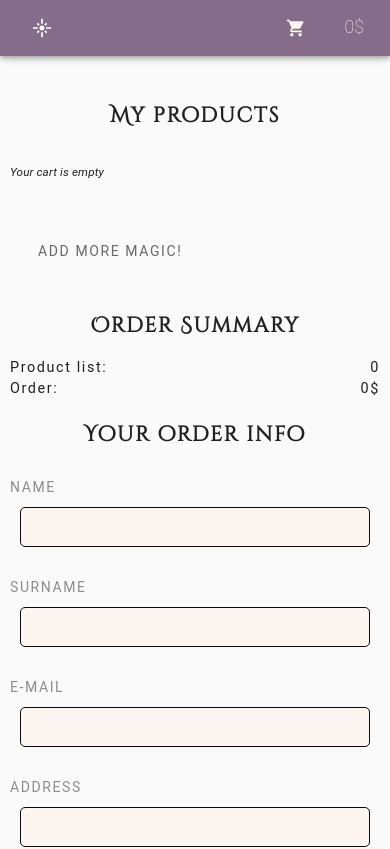
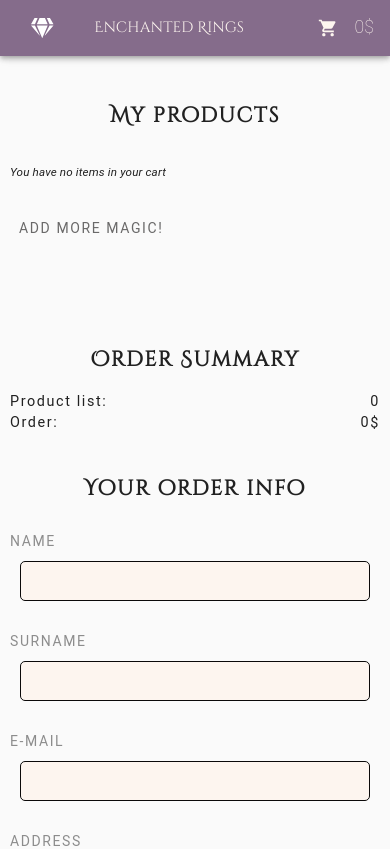
Before and after one commit to Geometric7/react_shop_fullstack, a React (Create React App) app: page /order in a window 390 px wide. Shown: the top 849 px of the page. Built offline with nearby package versions, Linux system fonts and the light colour scheme.

Commit message:
Fix buttons and layout for mobile mode

```diff
--- a/src/components/common/InputMode/InputMode.module.scss
+++ b/src/components/common/InputMode/InputMode.module.scss
@@ -19,9 +19,9 @@
 }
 @media (max-width: 768px) {
   .component {
-  width: 30px;
+  width: 45px;
   line-height: 1;
-  font-size: 0.6rem;
+  font-size: 0.9rem;
   margin: 0.5rem;
   }
 }
--- a/src/components/features/Cart/Cart.js
+++ b/src/components/features/Cart/Cart.js
@@ -21,7 +21,7 @@ const Component = ({ cart, total }) => {
         <Button
           className={styles.shop}
           color="inherit"
-          startIcon={<ShoppingCart />}
+          endIcon={<ShoppingCart />}
           onClick={(e) => handleClick(e)}
         >
         </Button>
@@ -39,7 +39,7 @@ const Component = ({ cart, total }) => {
               ))) :
                 (
                   <small className={styles.noProducts}>
-                    <i>Empty cart</i>
+                    <p>You have no items in your cart</p>
                   </small>
                 )
               }
@@ -61,7 +61,7 @@ const Component = ({ cart, total }) => {
                   className={styles.button}
                   variant="contained"
                   disabled={cart.rings.length ? false : true} onClick={(e) => handleClick(e)}>
-                  Continue the order
+                  GO TO CART
                 </Button>
               </NavLink>
             </div>
--- a/src/components/features/Cart/Cart.module.scss
+++ b/src/components/features/Cart/Cart.module.scss
@@ -1,4 +1,9 @@
 @import "../../../styles/settings.scss";
+
+.shop {
+  justify-content: center;
+  padding-right: 0;
+}
 
 .cartlink {
   position: static;
@@ -57,6 +62,8 @@
 }
 .noProducts {
     color: $text-color-dark;
+    font-size: 12px;
+text-align: center;
 }
 .summary {
   p {
@@ -64,7 +71,6 @@
     font: 700 1.1rem $text-font;
     letter-spacing: 0.3rem;
     border-bottom: 1px solid $base-color;
-
   }
 
   & > div {
@@ -84,23 +90,27 @@
 .linkContinue {
   float: right;
   margin-top: 50px;
-  text-decoration: none;
   .button {
-    width: 60%;
+    width: auto;
     background-color: $base-color;
     height: 50px;
     color: $text-color-light;
     letter-spacing: 0.1rem;
+    transition: all 0.6s ease-in-out;
+    white-space: nowrap;
+
+
     &:hover {
-        background-color: lighten($color: $palette-color, $amount: 90%);
-    }
+        background-color: lighten($color: $palette-color, $amount: 5%);
+        transition: all 0.6s ease-in-out;
+      }
   }
 }
 
 @media (max-width: 768px) {
   .cartlink {
     span {
-      padding-right: 10px;
+      //padding-right: 10px;
     }
   }
 }
@@ -109,4 +119,8 @@
   .cart {
     width: 100vw;
   }
+
+  .shop {
+    padding-left: 0px,
+  }
 }
--- a/src/components/layout/Footer/Footer.module.scss
+++ b/src/components/layout/Footer/Footer.module.scss
@@ -5,7 +5,6 @@
     color: #ffff;
     padding: 10px;
     font-family: 'Dosis', sans-serif;
-
     clear: both;
     position: relative;
     height: 80px;
@@ -34,5 +33,17 @@
  @media (max-width: 768px) {
    .root {
      font-size: 12px;
+     margin-top: 10px;
+     height: 68px;
    }
+
+   .icon-box {
+     word-spacing: 0.5rem;
+     display: block;
+   }
+
+   a {
+     padding: 0.5em;
+   }
+
  }
--- a/src/components/layout/NavBar/NavBar.js
+++ b/src/components/layout/NavBar/NavBar.js
@@ -8,7 +8,11 @@ import AppBar from '@material-ui/core/AppBar';
 import Toolbar from '@material-ui/core/Toolbar';
 import Typography from '@material-ui/core/Typography';
 import Button from '@material-ui/core/Button';
-import Flare  from '@material-ui/icons/Flare';
+//import Autograph  from '@material-ui/icons/Autograph';
+import { FontAwesomeIcon } from '@fortawesome/react-fontawesome';
+import { faGem } from '@fortawesome/free-solid-svg-icons';
+
+
 //import ShoppingCart from '@material-ui/icons/ShoppingCart';
 
 const CartWithStorageManage = cartStorage(Cart);
@@ -18,13 +22,13 @@ const Component = () => {
       <Toolbar className={styles.toolbar}>
         <Button
           edge="start"
-          startIcon={<Flare />}
+          startIcon={<FontAwesomeIcon icon={faGem} />}
           className={styles.menuButton}
           color="inherit"
           aria-label="menu"
-        >
-          <Link to="/creations" className={styles.login}>
-            Our New Creations
+          href="/creations">
+          <Link to="/creations" className={styles.link}>
+          OUR CREATIONS
           </Link>
         </Button>
         <Link to="/" className={styles.login}>
--- a/src/components/layout/NavBar/NavBar.module.scss
+++ b/src/components/layout/NavBar/NavBar.module.scss
@@ -14,22 +14,50 @@
   text-decoration: none;
   color: $text-color-light;
   font-family: $text-font;
-  padding-left: 15px;
+  padding-right: 8em;
+  white-space: nowrap;
+
 }
 
 .brand {
   font-family: $header-font;
+  width: 5em;
+
 }
 
 .menuButton {
   margin-right: -7rem;
+
 }
+
+.link {
+  padding-left: 5px;
+}
+
 @media (max-width: 768px) {
   .brand {
     font-size: 15px;
+    //width: 5em;
   }
 
-  .login {
+  .link {
+    overflow: hidden;
+    text-indent: 100%;
+    white-space: nowrap;
+    display: block;
+    padding: 0px;
     display: none;
   }
+
+  .menuButton {
+  }
+
 }
+
+@media (max-width: 576px) {
+
+  .login {
+width: 5em;
+padding-left: 3em;
+  }
+}
--- a/src/components/views/Creations/Creations.module.scss
+++ b/src/components/views/Creations/Creations.module.scss
@@ -5,6 +5,7 @@
     display: flex;
     flex-direction: row;
     flex-wrap: wrap;
+
   .Card {
     display: flex;
     border-radius: 4px;
@@ -13,8 +14,8 @@
     align-content: center;
     justify-content: space-between;
     flex-direction: column;
-    width: 30vw;
-    height: 60vh;
+    width: 40vw;
+    height: 90vh;
     &:hover {
       transform: translate(-10px, 10px);
     }
@@ -28,6 +29,7 @@
       font-size: 1.8rem;
       text-decoration: none;
       font-family: $header-font;
+      margin-top: 20px;
     }
 
     .BoardImg {
@@ -41,19 +43,20 @@
       opacity: 0;
       transition: 1s all;
       color: $base-color;
+      margin: 25px;
     }
 
     p {
       font-size: 1.1rem;
       opacity: 0.6;
-      margin: 5px 0;
+      margin: 10px 0;
       text-decoration: none;
       font-family: $text-font;
     }
     .description {
       text-overflow: ellipsis;
       overflow: auto;
-      max-height: 48%;
+      max-height: 60%;
     }
     &:hover .button {
       opacity: 1;
--- a/src/components/views/Homepage/Homepage.module.scss
+++ b/src/components/views/Homepage/Homepage.module.scss
@@ -12,6 +12,8 @@
     //border-top-left-radius: 5%;
     margin-right: 2px;
     padding-right: 5px;
+    display: flex;
+    justify-content: flex-end;
   }
 
   .divider {
@@ -22,8 +24,9 @@
   }
 
   .TextBox {
+
     position: relative;
-    height: 610px;
+    height: 615px;
     border-radius: 5%;
     .image {
       position: absolute;
@@ -91,5 +94,14 @@
         font-size: 20px;
       }
     }
+
+    .leftImage {
+      object-fit: cover;
+      overflow: hidden;
+      height: 400px;
+      width: 100%;
+      display: flex;
+      justify-content: flex-end;
+    }
   }
 }
--- a/src/components/views/OrderSummary/OrderSummary.js
+++ b/src/components/views/OrderSummary/OrderSummary.js
@@ -24,7 +24,7 @@ const Component = ({ cart, total }) => {
             <CartItem key={ring._id} id={ring._id} />)
         ) : (
           <small className={styles.noProducts}>
-            <i>Your cart is empty</i>
+            <i>You have no items in your cart</i>
           </small>
         )}
       </div>
--- a/src/components/views/OrderSummary/OrderSummary.module.scss
+++ b/src/components/views/OrderSummary/OrderSummary.module.scss
@@ -12,14 +12,16 @@
   text-decoration: none;
   letter-spacing: 0.1rem;
   text-transform: uppercase;
-  margin: 30px 0;
+  margin-bottom: 100px;
+  text-align: left;
+  display: block;
   &:hover {
     opacity: 1;
   }
 }
 
 h2 {
-  margin-top: 20px;
+  margin-top: 40px;
   font-family: $header-font;
   letter-spacing: 0.1rem;
   text-decoration: none;
@@ -31,7 +33,7 @@ h2 {
 }
 
 .items {
-  margin: 30px 0;
+  margin: 30px 0px;
 }
 
 .summary {
@@ -43,6 +45,7 @@ h2 {
     letter-spacing: 0.1rem;
   }
 }
+
 @media (max-width: 768px) {
   .wrapper {
     margin: 0 10px;
--- a/src/components/views/Products/Products.js
+++ b/src/components/views/Products/Products.js
@@ -38,7 +38,6 @@ class Component extends React.Component {
         <Divider variant="middle" className={styles.divider} />
         {categoryRings.map((ring) => (
           <div key={ring.option}>
-            <h3>{ring.name}</h3>
             <NavLink key={ring.option} exact to={`/ring/${ring.option}`}>
               <Card className={styles.Card}>
                 <CardMedia
--- a/src/components/views/Ring/Ring.js
+++ b/src/components/views/Ring/Ring.js
@@ -78,7 +78,6 @@ class Component extends React.Component {
           alignItems="center"
         >
           <Grid item xs={12} sm={6}>
-            <Typography component="p">Price {ring.price}$</Typography>
             <Typography component="h1">{ring.option}</Typography>
             <Typography component="p"> {ring.description}</Typography>
             {ring ?
@@ -94,6 +93,7 @@ class Component extends React.Component {
                   value={rate}
                   onChange={this.handleRate}
                 />
+
               </Box>) : null}
             <FormControl component="fieldset" className={styles.select}>
               <FormLabel component="legend">{ring.productSelect}</FormLabel>
@@ -122,6 +122,7 @@ class Component extends React.Component {
               Amount:&nbsp;
               <InputMode value={amount} onChange={this.updateTextField} />
             </span>
+            <Typography component="p">Price: {ring.price}$</Typography>
             <Button
               className={styles.button}
               variant="contained"
```
Also changed, not shown: 1 other file (tests, documents, lock files or other folders).
